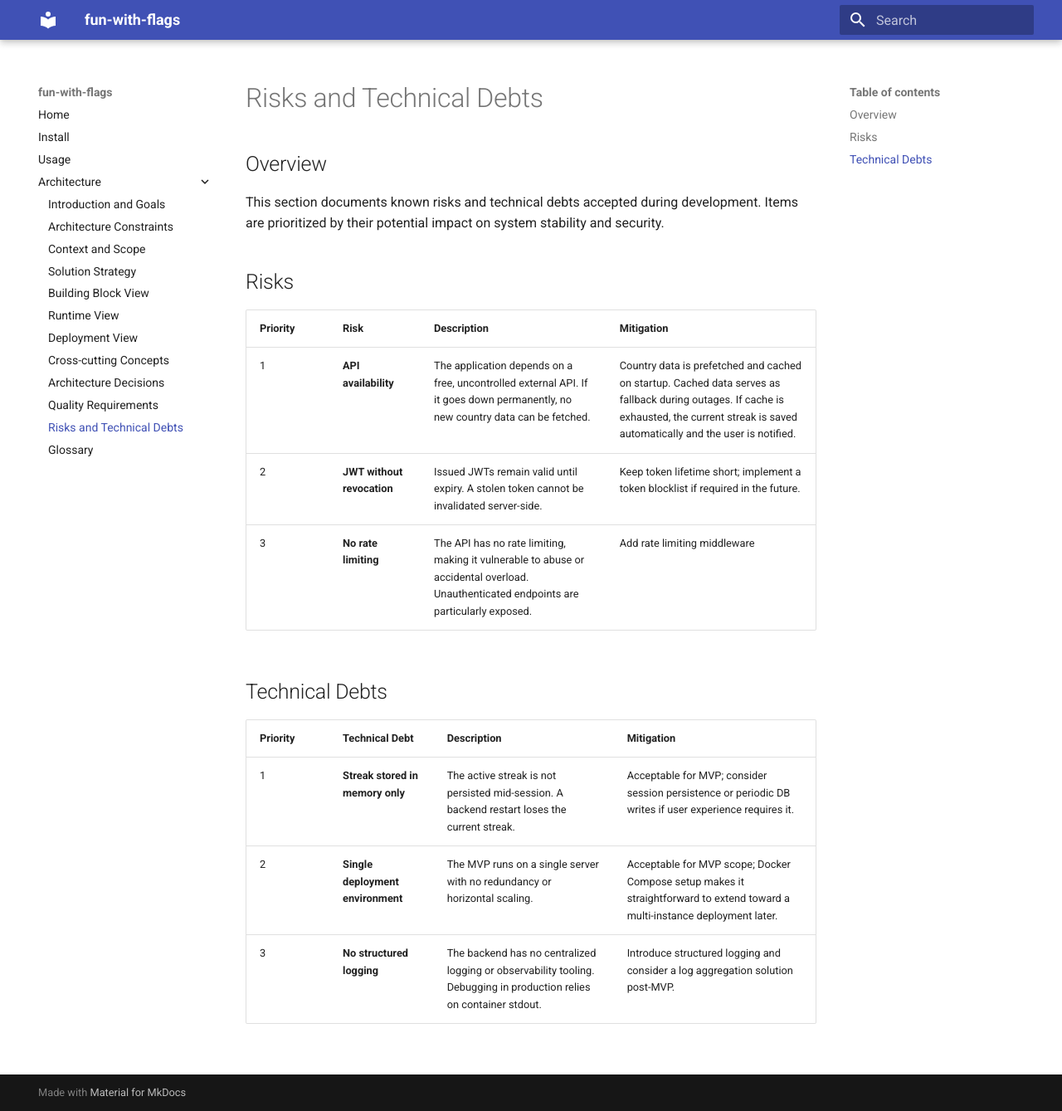
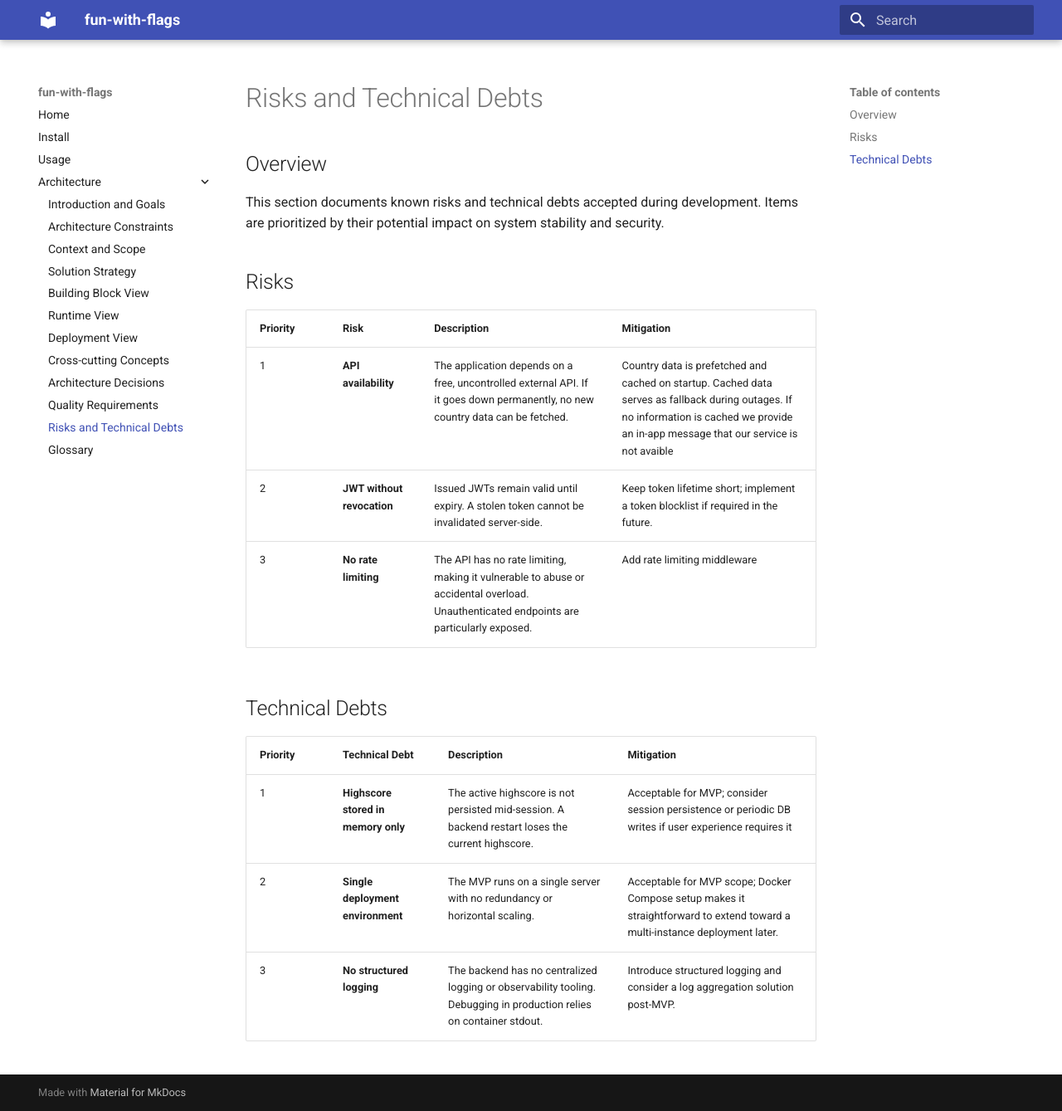
Before and after one commit to r0135tE1/sqs, an MkDocs documentation site: the page built from docs/architecture/11_risks_and_technical_debts.md, in a window 1280 px wide and 1339 px high. Shown: the whole window at 83% size. Built offline with MkDocs 1.6.1 and Material for MkDocs 9.7.7, drawn with Linux system fonts in a browser that asks for light colours.

Commit message:
chap11: update

```diff
--- a/docs/architecture/11_risks_and_technical_debts.md
+++ b/docs/architecture/11_risks_and_technical_debts.md
@@ -8,15 +8,15 @@ Items are prioritized by their potential impact on system stability and security
 ## Risks
 
 | Priority | Risk | Description | Mitigation |
-|----------|------|-------------|------------|
-| 1 | **API availability** | The application depends on a free, uncontrolled external API. If it goes down permanently, no new country data can be fetched. | Country data is prefetched and cached on startup. Cached data serves as fallback during outages. If cache is exhausted, the current streak is saved automatically and the user is notified. |
+| ---------- | ------ | ------------- | ------------ |
+| 1 | **API availability** | The application depends on a free, uncontrolled external API. If it goes down permanently, no new country data can be fetched. | Country data is prefetched and cached on startup. Cached data serves as fallback during outages. If no information is cached we provide an in-app message that our service is not avaible |
 | 2 | **JWT without revocation** | Issued JWTs remain valid until expiry. A stolen token cannot be invalidated server-side. | Keep token lifetime short; implement a token blocklist if required in the future. |
 | 3 | **No rate limiting** | The API has no rate limiting, making it vulnerable to abuse or accidental overload. Unauthenticated endpoints are particularly exposed. | Add rate limiting middleware |
 
 ## Technical Debts
 
 | Priority | Technical Debt | Description | Mitigation |
-|----------|---------------|-------------|------------|
-| 1 | **Streak stored in memory only** | The active streak is not persisted mid-session. A backend restart loses the current streak. | Acceptable for MVP; consider session persistence or periodic DB writes if user experience requires it. |
+| ---------- | --------------- | ------------- |------------ |
+| 1 | **Highscore stored in memory only** | The active highscore is not persisted mid-session. A backend restart loses the current highscore. | Acceptable for MVP; consider session persistence or periodic DB writes if user experience requires it |
 | 2 | **Single deployment environment** | The MVP runs on a single server with no redundancy or horizontal scaling. | Acceptable for MVP scope; Docker Compose setup makes it straightforward to extend toward a multi-instance deployment later. |
 | 3 | **No structured logging** | The backend has no centralized logging or observability tooling. Debugging in production relies on container stdout. | Introduce structured logging and consider a log aggregation solution post-MVP. |
```
